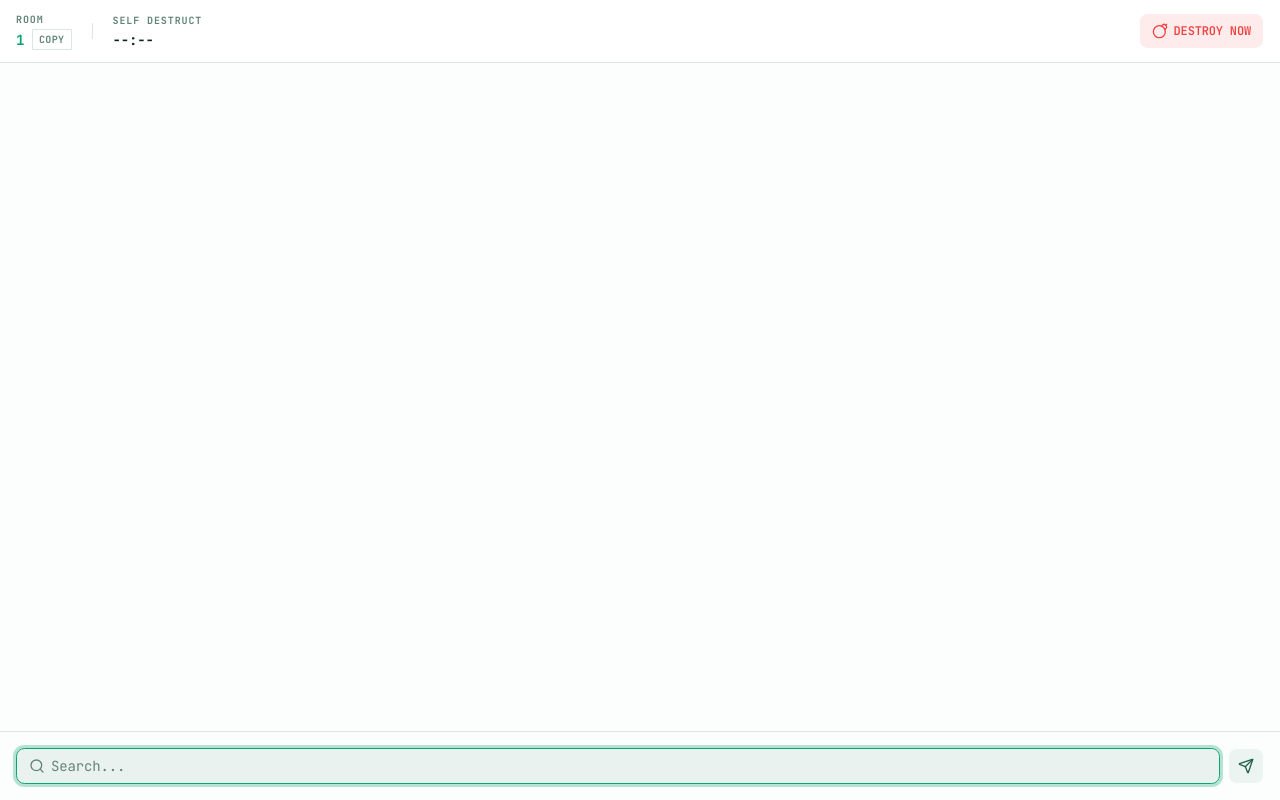
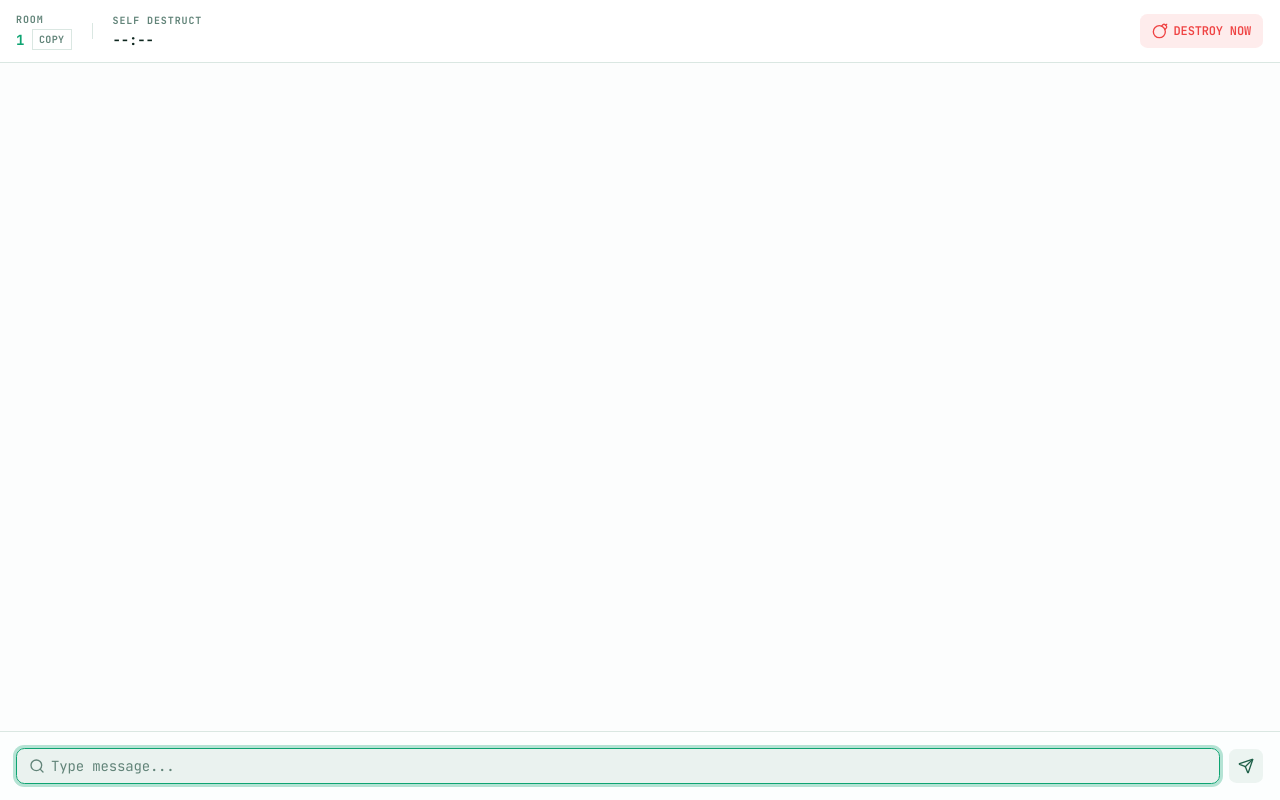
Before and after one commit to Rumon360/yuna-realtime-chat, a Next.js app: page /room/1 in a window 1280 px wide. Built offline with nearby package versions, Linux system fonts and the light colour scheme.

Commit message:
chore: input ui

```diff
--- a/src/app/room/[roomId]/page.tsx
+++ b/src/app/room/[roomId]/page.tsx
@@ -3,7 +3,7 @@
 import { Button } from "@/components/ui/button"
 import { Bomb, SearchIcon, Send } from "lucide-react"
 import { useParams } from "next/navigation"
-import { useState } from "react"
+import { useRef, useState } from "react"
 
 import {
   InputGroup,
@@ -19,6 +19,10 @@ const formatTimeRemaining = (seconds: number) => {
 
 function ChatRoom() {
   const params = useParams()
+
+  const [input, setInput] = useState("")
+  const inputRef = useRef<HTMLInputElement | null>(null)
+
   const [copyStatus, setCopyStatus] = useState("COPY")
   const [timeRemaining, setTimeRemaining] = useState<number | null>(null)
 
@@ -81,7 +85,20 @@ function ChatRoom() {
         <div className="flex gap-2">
           <div className="group relative flex-1">
             <InputGroup>
-              <InputGroupInput autoFocus placeholder="Search..." />
+              <InputGroupInput
+                ref={inputRef}
+                value={input}
+                onKeyDown={(e) => {
+                  if (e.key === "Enter" && input.trim()) {
+                    // TODO: Send Message
+                    inputRef.current?.focus()
+                    setInput("")
+                  }
+                }}
+                onChange={(e) => setInput(e.target.value)}
+                autoFocus
+                placeholder="Type message..."
+              />
               <InputGroupAddon>
                 <SearchIcon />
               </InputGroupAddon>
```
